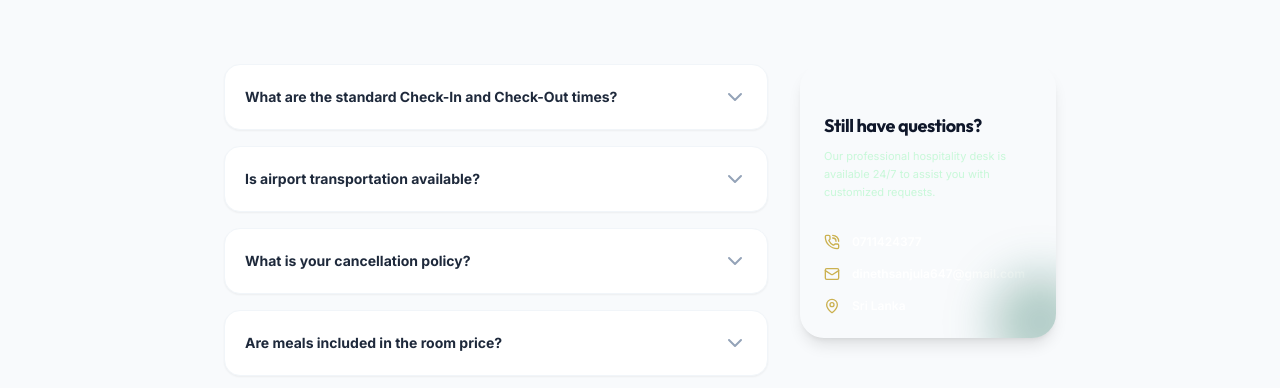
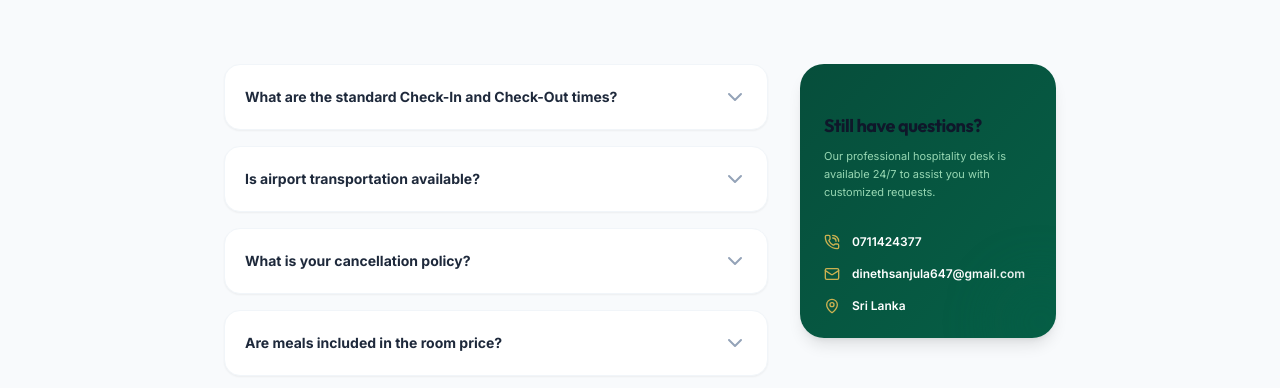
Before and after one commit to Dineth111/Hotel-management-system, a React app in the folder frontend/: page /faq in a window 1280 px wide. Shown: the part 278-666 px from the top of the page. Built offline with nearby package versions, Linux system fonts and the light colour scheme; no server answers; the HTML template or start-up script is replaced by a standard one.

Commit message:
Fix FAQ sidebar card background gradient to use valid dark colors, restoring text visibility

```diff
--- a/frontend/src/pages/FAQ.jsx
+++ b/frontend/src/pages/FAQ.jsx
@@ -83,7 +83,7 @@ const FAQ = () => {
         </div>
 
         {/* Sidebar support card */}
-        <div className="bg-gradient-to-br from-primary-950 to-primary-900 text-white p-6 rounded-3xl shadow-lg h-fit space-y-6 relative overflow-hidden">
+        <div className="bg-gradient-to-br from-primary-900 to-primary-800 text-white p-6 rounded-3xl shadow-lg h-fit space-y-6 relative overflow-hidden">
           <div className="absolute -bottom-8 -right-8 h-24 w-24 bg-primary-800/30 rounded-full blur-xl pointer-events-none" />
 
           <div className="space-y-2">
```
